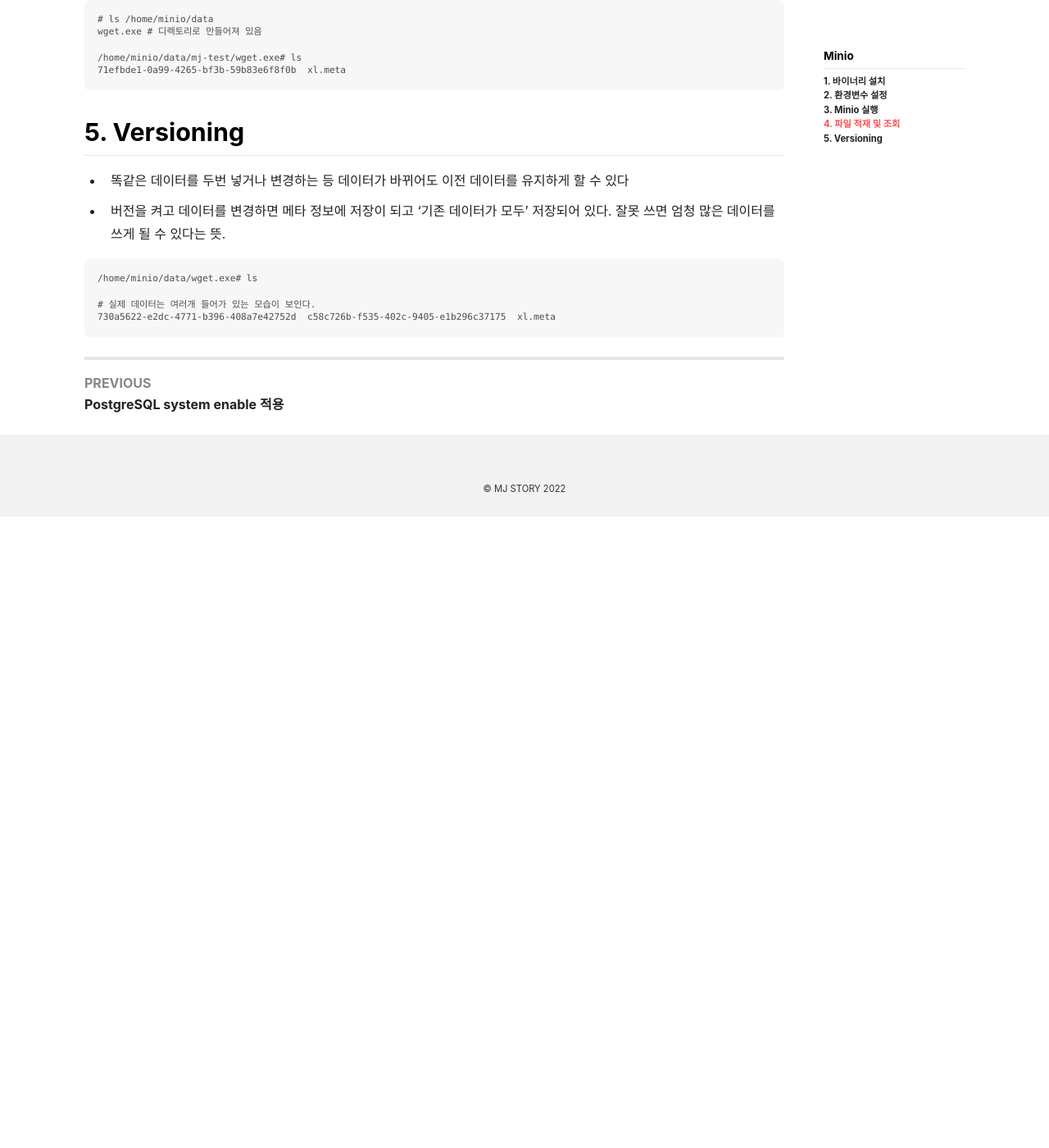
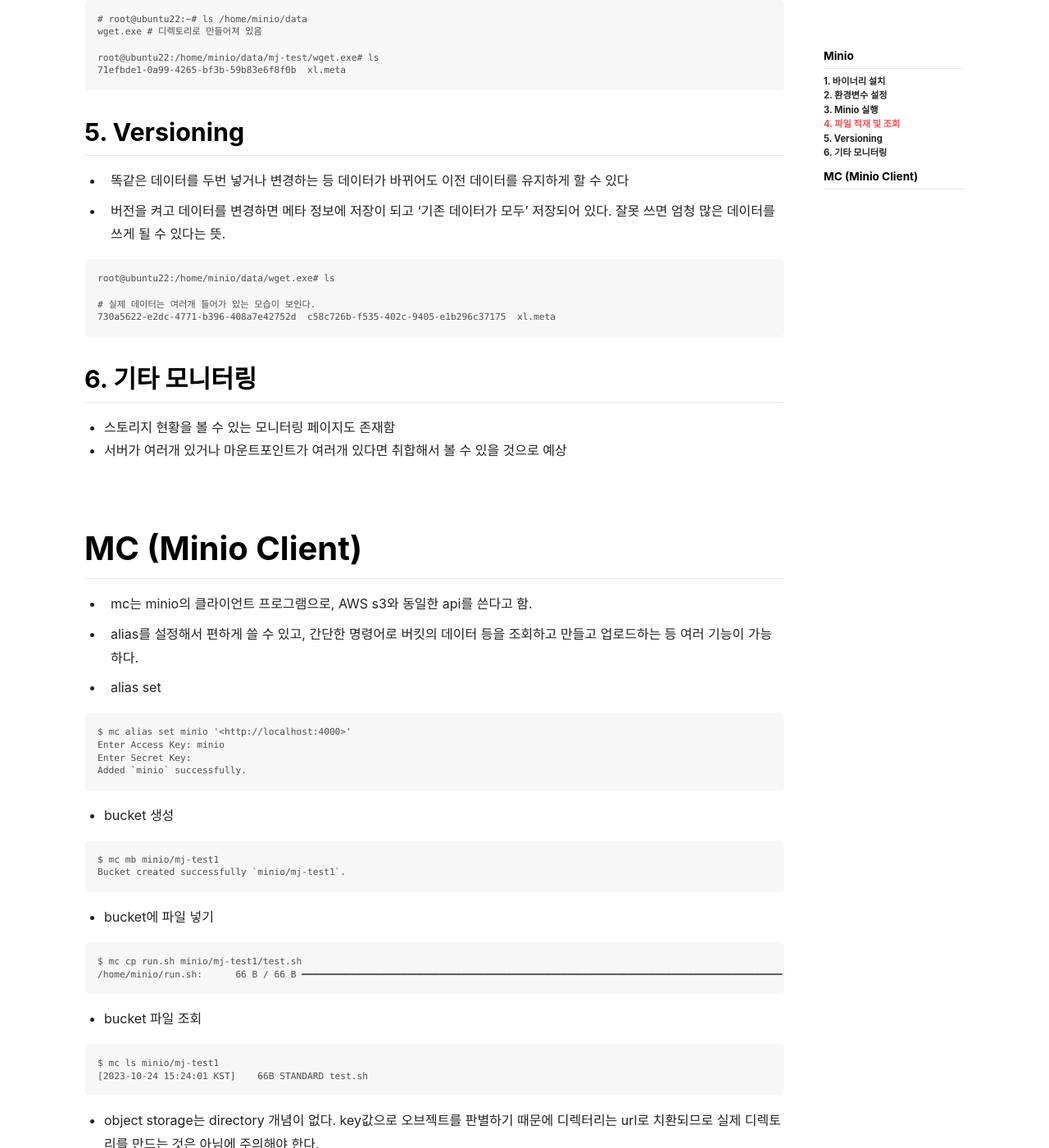
Before and after one commit to cloudnine-mj/cloudnine-mj.github.io, a Jekyll site: the page built from _posts/2023-10-25-ELK 구축 - Minio 설치.md, in a window 1280 px wide and 1400 px high, scrolled down 1835 px. Shown: the whole window at 82% size. Built offline with Jekyll 4.4.1, drawn with Linux system fonts in a browser that asks for light colours; nearby versions of some CDN libraries; emoji names are drawn with the system emoji font; before the commit the page ends 2465 px from its top, so only the background shows below that; some of the changed text lies outside the part shown.

Commit message:
minio 설치15

````diff
--- a/_posts/2023-10-25-ELK 구축 - Minio 설치.md
+++ b/_posts/2023-10-25-ELK 구축 - Minio 설치.md
@@ -87,10 +87,10 @@ Warning: The standard parity is set to 0. This can lead to data loss.
 * object storage는 실제 데이터와 메타정보를 같이 저장하기 때문에, 메타정보와 실데이터가 분리되어 있는 것을 볼 수 있다.
 
 ```
-# ls /home/minio/data
+# root@ubuntu22:~# ls /home/minio/data
 wget.exe # 디렉토리로 만들어져 있음
 
-/home/minio/data/mj-test/wget.exe# ls
+root@ubuntu22:/home/minio/data/mj-test/wget.exe# ls
 71efbde1-0a99-4265-bf3b-59b83e6f8f0b  xl.meta
 ```
 
@@ -102,8 +102,66 @@ wget.exe # 디렉토리로 만들어져 있음
 * 버전을 켜고 데이터를 변경하면 메타 정보에 저장이 되고 ‘기존 데이터가 모두’ 저장되어 있다. 잘못 쓰면 엄청 많은 데이터를 쓰게 될 수 있다는 뜻.
 
 ```
-/home/minio/data/wget.exe# ls
+root@ubuntu22:/home/minio/data/wget.exe# ls
 
 # 실제 데이터는 여러개 들어가 있는 모습이 보인다.
 730a5622-e2dc-4771-b396-408a7e42752d  c58c726b-f535-402c-9405-e1b296c37175  xl.meta
 ```
+
+## 6. 기타 모니터링
+
+* 스토리지 현황을 볼 수 있는 모니터링 페이지도 존재함
+* 서버가 여러개 있거나 마운트포인트가 여러개 있다면 취합해서 볼 수 있을 것으로 예상
+
+<br>
+
+# MC (Minio Client)
+
+* mc는 minio의 클라이언트 프로그램으로, AWS s3와 동일한 api를 쓴다고 함.
+
+* alias를 설정해서 편하게 쓸 수 있고, 간단한 명령어로 버킷의 데이터 등을 조회하고 만들고 업로드하는 등 여러 기능이 가능하다.
+
+* alias set
+
+```
+$ mc alias set minio '<http://localhost:4000>'
+Enter Access Key: minio
+Enter Secret Key:
+Added `minio` successfully.
+```
+
+* bucket 생성
+
+```
+$ mc mb minio/mj-test1
+Bucket created successfully `minio/mj-test1`.
+```
+
+* bucket에 파일 넣기
+
+```
+$ mc cp run.sh minio/mj-test1/test.sh
+/home/minio/run.sh:      66 B / 66 B ━━━━━━━━━━━━━━━━━━━━━━━━━━━━━━━━━━━━━━━━━━━━━━━━━━━━━━━━━━━━━━━━━━━━━━━━━━━━━━━━━━━━━━━ 2.31 KiB/s 0s
+```
+
+* bucket 파일 조회
+
+```
+$ mc ls minio/mj-test1
+[2023-10-24 15:24:01 KST]    66B STANDARD test.sh
+```
+
+* object storage는 directory 개념이 없다. key값으로 오브젝트를 판별하기 때문에 디렉터리는 url로 치환되므로 실제 디렉토리를 만드는 것은 아님에 주의해야 한다.
+
+```
+$ mc ls minio/mj-test1
+[2023-10-24 15:24:01 KST]    66B STANDARD test.sh
+
+$ mc cp 111.test minio/mj-test1/depth1/test
+ 0 B / ? ━┉┉┉┉┉┉┉┉┉┉┉┉┉┉┉┉┉┉┉┉┉┉┉┉┉┉┉┉┉┉┉┉┉┉┉┉┉┉┉┉┉┉┉┉┉┉┉┉┉┉┉┉┉┉┉┉┉┉┉┉┉┉┉┉┉┉┉┉┉┉┉┉┉┉┉┉┉┉┉┉┉┉┉┉┉┉┉┉┉┉┉┉┉┉┉┉┉┉┉┉┉┉┉┉┉┉┉┉┉┉┉┉┉┉┉┉┉┉┉┉┉┉┉┉┉┉━━
+
+$ mc ls minio/mj-test1
+[2023-10-24 15:24:01 KST]    66B STANDARD test.sh
+[2023-10-24 15:25:35 KST]     0B depth1/
+
+```
````
